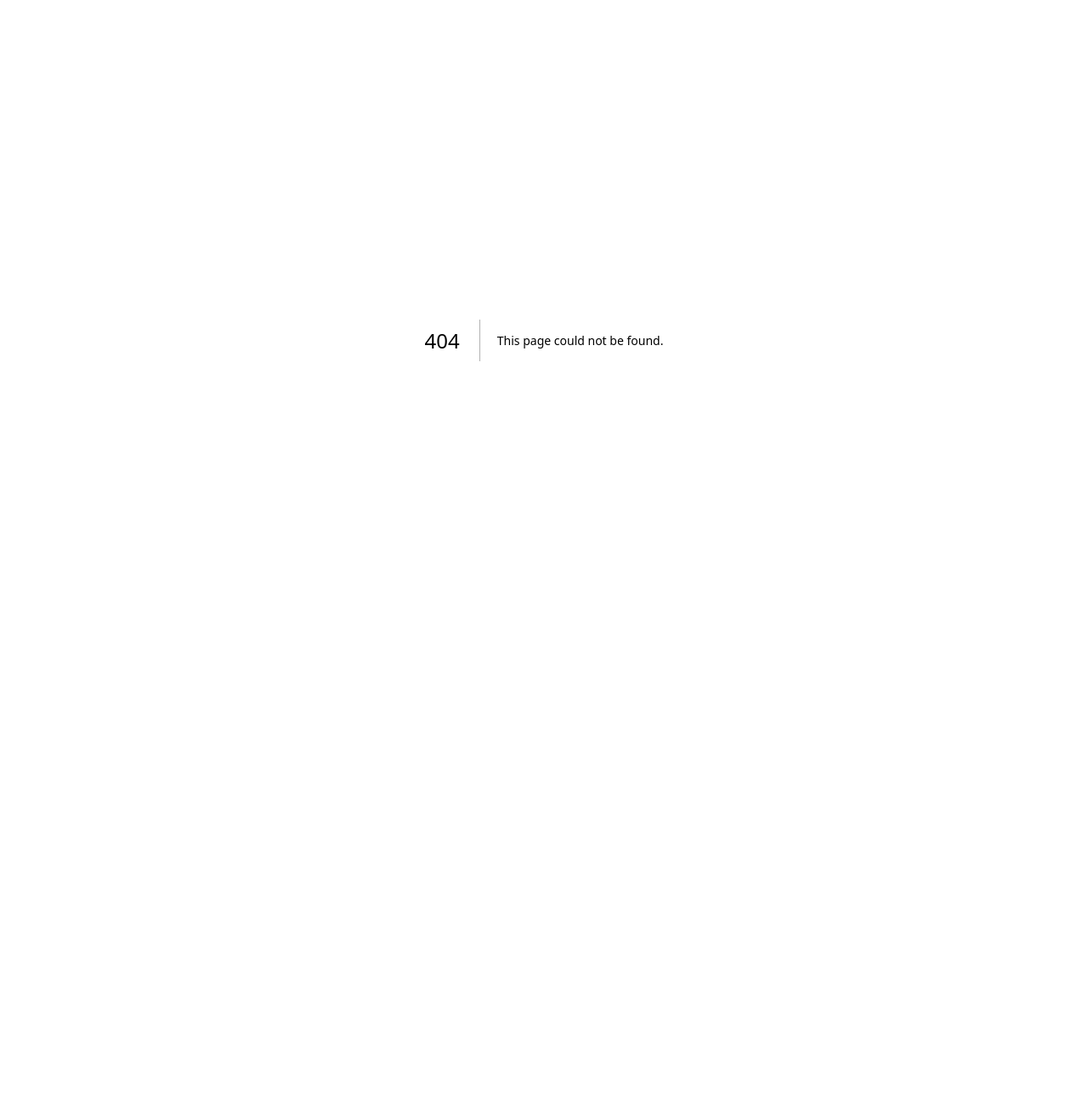
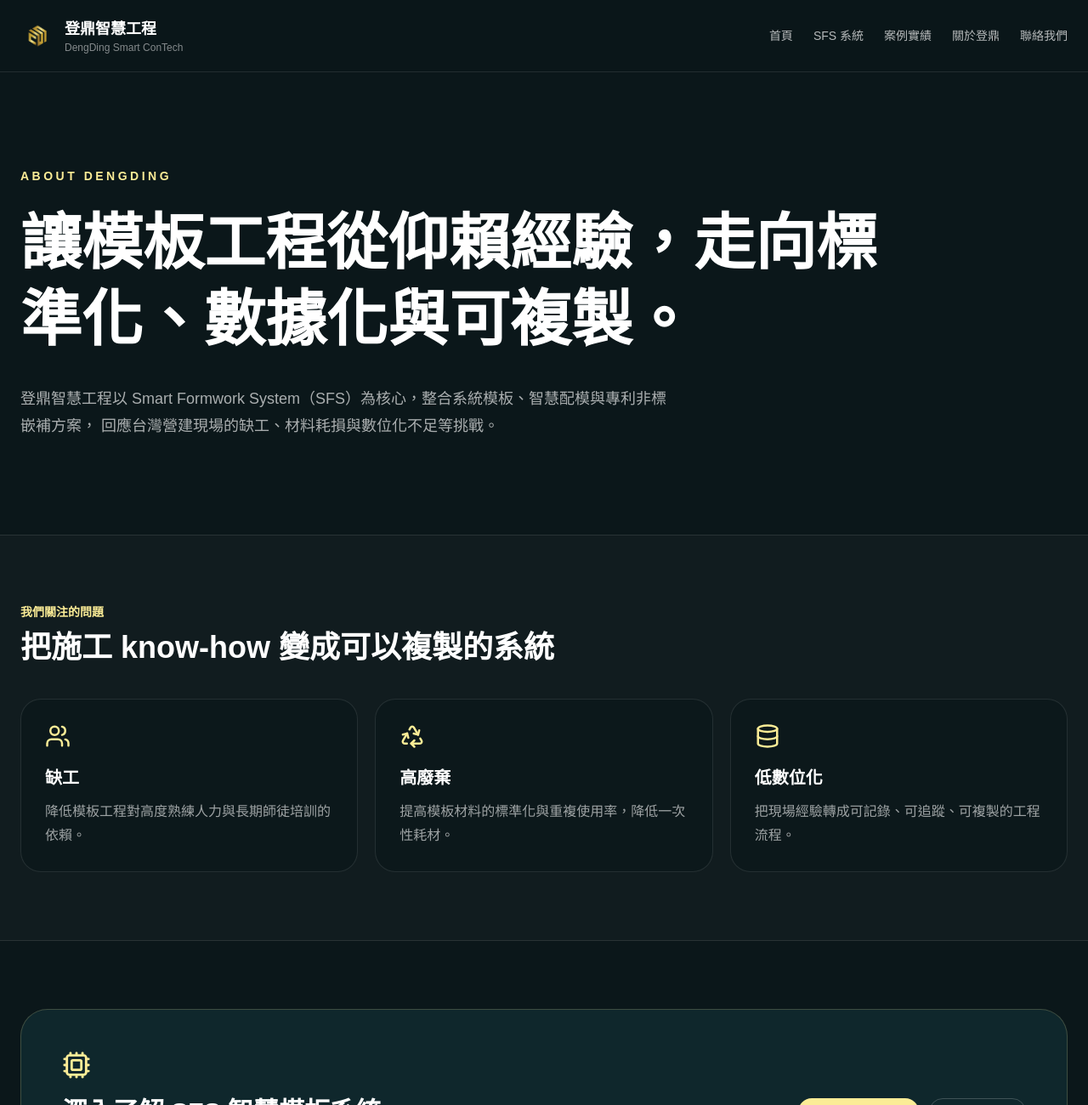
Before and after one commit to MarkHsuDD/dengding-org, a Next.js app: page /about in a window 1280 px wide. Before the commit this address had no page. Shown: the top 1300 px of the page at 85% size. Before the commit the page ends 800 px from the top, so only its background shows below. Built offline with nearby package versions, Linux system fonts and the light colour scheme.

Commit message:
Fix site navigation and add about contact pages

```diff
--- /dev/null
+++ b/app/about/page.tsx
@@ -0,0 +1,86 @@
+import Link from "next/link";
+import { ArrowRight, Cpu, Database, Recycle, Users } from "lucide-react";
+import Navbar from "../components/Navbar";
+
+const challenges = [
+  {
+    icon: Users,
+    title: "缺工",
+    description: "降低模板工程對高度熟練人力與長期師徒培訓的依賴。",
+  },
+  {
+    icon: Recycle,
+    title: "高廢棄",
+    description: "提高模板材料的標準化與重複使用率，降低一次性耗材。",
+  },
+  {
+    icon: Database,
+    title: "低數位化",
+    description: "把現場經驗轉成可記錄、可追蹤、可複製的工程流程。",
+  },
+];
+
+export default function AboutPage() {
+  return (
+    <div className="min-h-screen bg-[#0b171a] text-white">
+      <Navbar />
+
+      <main>
+        <section className="mx-auto max-w-7xl px-6 py-24 lg:py-28">
+          <p className="text-sm font-semibold tracking-[0.25em] text-[#fbec96]">ABOUT DENGDING</p>
+          <h1 className="mt-6 max-w-5xl text-5xl font-semibold leading-tight lg:text-7xl">
+            讓模板工程從仰賴經驗，走向標準化、數據化與可複製。
+          </h1>
+          <p className="mt-8 max-w-3xl text-lg leading-8 text-white/65">
+            登鼎智慧工程以 Smart Formwork System（SFS）為核心，整合系統模板、智慧配模與專利非標嵌補方案，
+            回應台灣營建現場的缺工、材料耗損與數位化不足等挑戰。
+          </p>
+        </section>
+
+        <section className="border-y border-white/10 bg-white/[0.025]">
+          <div className="mx-auto max-w-7xl px-6 py-20">
+            <p className="text-sm font-semibold text-[#fbec96]">我們關注的問題</p>
+            <h2 className="mt-3 text-3xl font-semibold lg:text-4xl">把施工 know-how 變成可以複製的系統</h2>
+
+            <div className="mt-10 grid gap-5 md:grid-cols-3">
+              {challenges.map((item) => (
+                <div key={item.title} className="rounded-3xl border border-white/10 bg-[#0b171a]/70 p-7">
+                  <item.icon className="mb-5 text-[#fbec96]" size={30} />
+                  <h3 className="text-xl font-semibold">{item.title}</h3>
+                  <p className="mt-3 leading-7 text-white/60">{item.description}</p>
+                </div>
+              ))}
+            </div>
+          </div>
+        </section>
+
+        <section className="mx-auto max-w-7xl px-6 py-20">
+          <div className="grid gap-8 rounded-[2rem] border border-[#fbec96]/20 bg-[#15353d]/55 p-8 lg:grid-cols-[1fr_auto] lg:items-center lg:p-12">
+            <div>
+              <Cpu className="mb-5 text-[#fbec96]" size={34} />
+              <h2 className="text-3xl font-semibold">深入了解 SFS 智慧模板系統</h2>
+              <p className="mt-4 max-w-2xl leading-7 text-white/65">
+                從智慧模板規劃、系統模板導入，到非標準區域的處理方式，了解登鼎如何把模板工程流程系統化。
+              </p>
+            </div>
+
+            <div className="flex flex-wrap gap-3">
+              <Link
+                href="/sfs"
+                className="inline-flex items-center gap-2 rounded-2xl bg-[#fbec96] px-6 py-3 font-semibold text-[#15353d]"
+              >
+                了解 SFS <ArrowRight size={18} />
+              </Link>
+              <Link
+                href="/contact"
+                className="inline-flex items-center rounded-2xl border border-white/20 px-6 py-3 text-white hover:border-[#fbec96]/60"
+              >
+                聯絡我們
+              </Link>
+            </div>
+          </div>
+        </section>
+      </main>
+    </div>
+  );
+}
--- a/app/case-study/huaxin/page.tsx
+++ b/app/case-study/huaxin/page.tsx
@@ -1,3 +1,4 @@
+import Navbar from "../../components/Navbar";
 import Image from "next/image";
 import Link from "next/link";
 import {
@@ -11,7 +12,9 @@ import {
 
 export default function HuaxinCaseStudy() {
   return (
-    <main className="bg-[#0f2328] text-white">
+    <>
+      <Navbar />
+      <main className="bg-[#0f2328] text-white">
 
       {/* ================= HERO ================= */}
 
@@ -424,6 +427,7 @@ export default function HuaxinCaseStudy() {
 
       </section>
 
-    </main>
+      </main>
+    </>
   );
 }
--- a/app/components/Navbar.tsx
+++ b/app/components/Navbar.tsx
@@ -1,18 +1,18 @@
+import Link from "next/link";
+
+const navItems = [
+  { label: "首頁", href: "/" },
+  { label: "SFS 系統", href: "/sfs" },
+  { label: "案例實績", href: "/case-study" },
+  { label: "關於登鼎", href: "/about" },
+  { label: "聯絡我們", href: "/contact" },
+];
+
 export default function Navbar() {
-  const navItems = [
-    { label: "首頁", href: "/" },
-    { label: "SFS 系統", href: "/sfs" },
-    { label: "案例實績", href: "#" },
-    { label: "關於登鼎", href: "#" },
-    { label: "聯絡我們", href: "#" },
-  ];
-
   return (
-    <header className="border-b border-white/10 bg-[#0b171a]/80 backdrop-blur-xl">
-      <div className="mx-auto max-w-7xl px-6 py-5 flex items-center justify-between">
-
-        <a href="/" className="flex items-center gap-3">
-
+    <header className="border-b border-white/10 bg-[#0b171a]/95 backdrop-blur-xl">
+      <div className="mx-auto max-w-7xl px-6 py-5 flex flex-col gap-5 md:flex-row md:items-center md:justify-between">
+        <Link href="/" className="flex items-center gap-3" aria-label="回到登鼎智慧工程首頁">
           <img
             src="/DD-LOGO-small.png"
             alt="DengDing Logo"
@@ -20,31 +20,22 @@ export default function Navbar() {
           />
 
           <div>
-            <div className="text-lg font-semibold">
-              登鼎智慧工程
-            </div>
+            <div className="text-lg font-semibold text-white">登鼎智慧工程</div>
+            <div className="text-xs text-white/50">DengDing Smart ConTech</div>
+          </div>
+        </Link>
 
-            <div className="text-xs text-white/50">
-              DengDing Smart ConTech
-            </div>
-          </div>
-
-        </a>
-
-        <nav className="flex gap-6 text-sm text-white/70">
-
+        <nav className="flex flex-wrap gap-x-6 gap-y-3 text-sm text-white/70" aria-label="主要導覽">
           {navItems.map((item) => (
-            <a
+            <Link
               key={item.label}
               href={item.href}
               className="hover:text-[#fbec96] transition"
             >
               {item.label}
-            </a>
+            </Link>
           ))}
-
         </nav>
-
       </div>
     </header>
   );
--- /dev/null
+++ b/app/contact/page.tsx
@@ -0,0 +1,64 @@
+import Link from "next/link";
+import { ArrowLeft, Building2, Mail, MapPin } from "lucide-react";
+import Navbar from "../components/Navbar";
+
+export default function ContactPage() {
+  return (
+    <div className="min-h-screen bg-[#0b171a] text-white">
+      <Navbar />
+
+      <main className="mx-auto max-w-7xl px-6 py-24 lg:py-28">
+        <div className="grid gap-12 lg:grid-cols-[1.1fr_0.9fr] lg:items-start">
+          <section>
+            <p className="text-sm font-semibold tracking-[0.25em] text-[#fbec96]">CONTACT</p>
+            <h1 className="mt-6 text-5xl font-semibold leading-tight lg:text-7xl">工程合作洽詢</h1>
+            <p className="mt-7 max-w-2xl text-lg leading-8 text-white/65">
+              歡迎營造公司、建設公司、建築師、模主與工班，就 SFS 系統模板、工程導入與合作方式與我們聯繫。
+            </p>
+
+            <div className="mt-12 grid gap-5 sm:grid-cols-2">
+              <a
+                href="mailto:contact@dengding.org"
+                className="rounded-3xl border border-white/10 bg-white/[0.04] p-7 transition hover:border-[#fbec96]/40"
+              >
+                <Mail className="mb-5 text-[#fbec96]" size={30} />
+                <div className="text-sm text-white/45">Email</div>
+                <div className="mt-2 text-lg font-semibold">contact@dengding.org</div>
+              </a>
+
+              <div className="rounded-3xl border border-white/10 bg-white/[0.04] p-7">
+                <MapPin className="mb-5 text-[#fbec96]" size={30} />
+                <div className="text-sm text-white/45">Location</div>
+                <div className="mt-2 text-lg font-semibold">Kaohsiung, Taiwan</div>
+              </div>
+            </div>
+          </section>
+
+          <aside className="rounded-[2rem] border border-[#fbec96]/20 bg-[#15353d]/55 p-8 lg:p-10">
+            <Building2 className="text-[#fbec96]" size={34} />
+            <h2 className="mt-5 text-2xl font-semibold">登鼎智慧工程</h2>
+            <p className="mt-4 leading-7 text-white/60">
+              DengDing Smart ConTech
+              <br />
+              Smart Formwork System
+            </p>
+
+            <a
+              href="mailto:contact@dengding.org?subject=%E5%B7%A5%E7%A8%8B%E5%90%88%E4%BD%9C%E6%B4%BD%E8%A9%A2"
+              className="mt-8 inline-flex w-full items-center justify-center gap-2 rounded-2xl bg-[#fbec96] px-6 py-3 font-semibold text-[#15353d]"
+            >
+              <Mail size={18} /> 寄送合作洽詢
+            </a>
+
+            <Link
+              href="/"
+              className="mt-4 inline-flex w-full items-center justify-center gap-2 rounded-2xl border border-white/15 px-6 py-3 text-white/80 hover:border-[#fbec96]/50"
+            >
+              <ArrowLeft size={18} /> 回到首頁
+            </Link>
+          </aside>
+        </div>
+      </main>
+    </div>
+  );
+}
--- a/app/layout.tsx
+++ b/app/layout.tsx
@@ -13,8 +13,8 @@ const geistMono = Geist_Mono({
 });
 
 export const metadata: Metadata = {
-  title: "Create Next App",
-  description: "Generated by create next app",
+  title: "登鼎智慧工程 | DengDing Smart ConTech",
+  description: "登鼎智慧工程 Smart Formwork System（SFS）智慧模板系統。",
 };
 
 export default function RootLayout({
@@ -24,7 +24,7 @@ export default function RootLayout({
 }>) {
   return (
     <html
-      lang="en"
+      lang="zh-Hant"
       className={`${geistSans.variable} ${geistMono.variable} h-full antialiased`}
     >
       <body className="min-h-full flex flex-col">{children}</body>
--- a/app/page.tsx
+++ b/app/page.tsx
@@ -1,6 +1,7 @@
 "use client";
 import Navbar from "./components/Navbar";
 import React from "react";
+import Link from "next/link";
 import { motion } from "framer-motion";
 import {
   ArrowRight,
@@ -11,19 +12,10 @@ import {
   ShieldCheck,
   Mail,
   MapPin,
-  Menu,
   Users,
   Trash2,
   Database,
 } from "lucide-react";
-
-const navItems = [
-  { label: "首頁", href: "/" },
-  { label: "SFS 系統", href: "/sfs" },
-  { label: "案例實績", href: "#projects" },
-  { label: "關於登鼎", href: "#about" },
-  { label: "聯絡我們", href: "#contact" },
-];
 
 const problemCards = [
   {
@@ -119,12 +111,18 @@ export default function DengDingHomepage() {
             </p>
 
             <div className="mt-10 flex flex-wrap gap-4">
-              <button className="rounded-2xl bg-gradient-to-r from-[#cda734] to-[#fbec96] px-6 py-3 text-[#15353d] font-semibold flex items-center gap-2 shadow-xl shadow-[#cda734]/10">
+              <Link
+                href="/sfs"
+                className="rounded-2xl bg-gradient-to-r from-[#cda734] to-[#fbec96] px-6 py-3 text-[#15353d] font-semibold flex items-center gap-2 shadow-xl shadow-[#cda734]/10"
+              >
                 了解 SFS 系統 <ArrowRight size={18} />
-              </button>
-              <button className="rounded-2xl border border-white/20 px-6 py-3 text-white/90 hover:border-[#fbec96]/60 transition">
+              </Link>
+              <Link
+                href="/contact"
+                className="rounded-2xl border border-white/20 px-6 py-3 text-white/90 hover:border-[#fbec96]/60 transition"
+              >
                 工程合作洽詢
-              </button>
+              </Link>
             </div>
           </motion.div>
 
@@ -237,7 +235,15 @@ export default function DengDingHomepage() {
             <div className="text-[#fbec96] text-sm font-semibold mb-3">
               04 / Projects
             </div>
-            <h2 className="text-3xl lg:text-4xl font-semibold">案例實績</h2>
+            <div className="flex flex-wrap items-end justify-between gap-4">
+              <h2 className="text-3xl lg:text-4xl font-semibold">案例實績</h2>
+              <Link
+                href="/case-study"
+                className="inline-flex items-center gap-2 text-[#fbec96] hover:text-white transition"
+              >
+                查看完整案例 <ArrowRight size={18} />
+              </Link>
+            </div>
           </div>
 
           <div className="grid md:grid-cols-3 gap-5">
@@ -290,9 +296,12 @@ export default function DengDingHomepage() {
                 </div>
               </div>
 
-              <button className="mt-8 w-full rounded-2xl bg-white text-[#15353d] py-3 font-semibold">
+              <Link
+                href="/contact"
+                className="mt-8 flex w-full items-center justify-center rounded-2xl bg-white text-[#15353d] py-3 font-semibold"
+              >
                 立即聯絡
-              </button>
+              </Link>
             </div>
           </div>
         </section>
```
